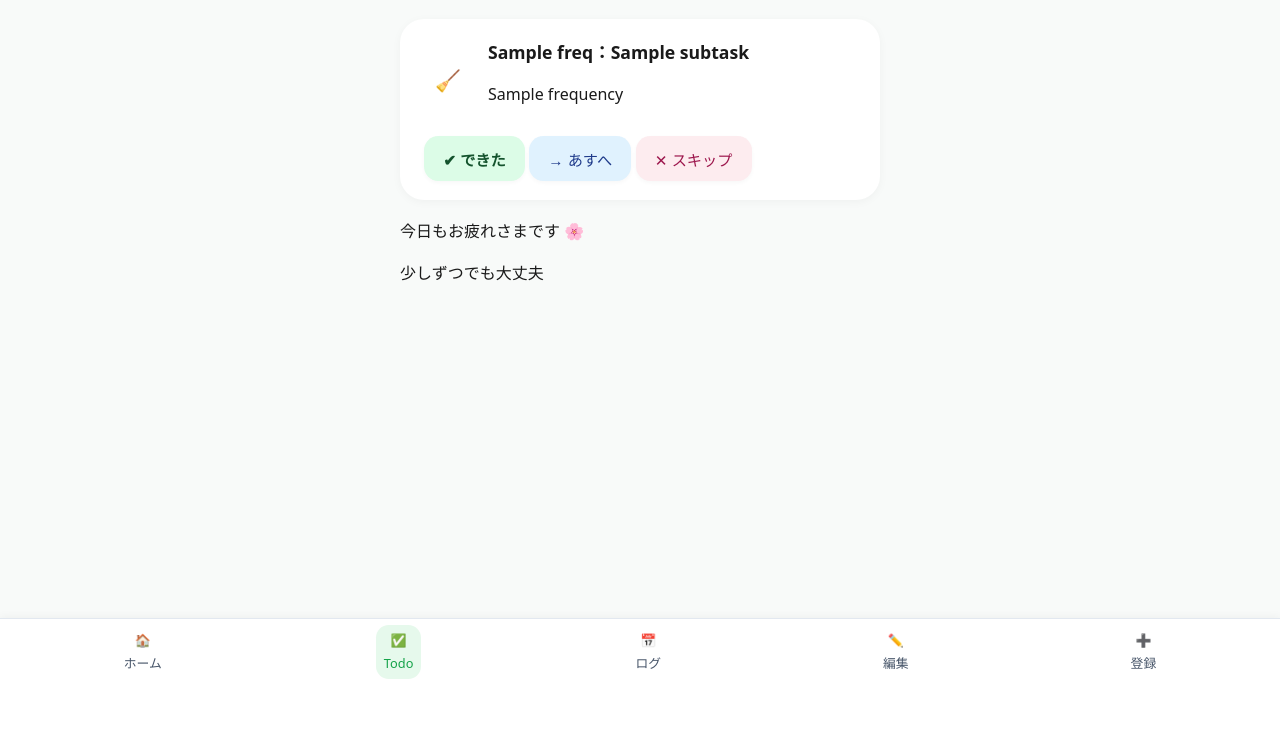
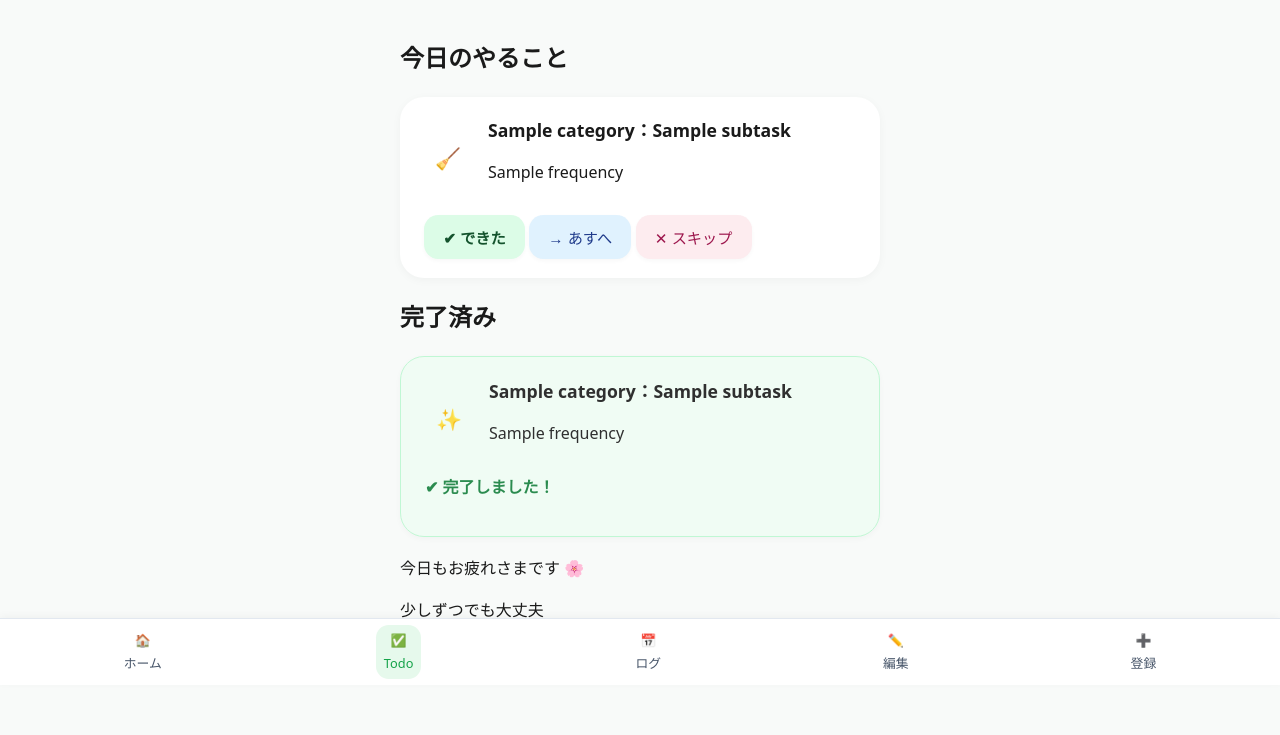
Before and after one commit to ikucha-portfolio/zubo_raku_v2, a Flask app: template templates/todo.html in a window 1280 px wide. Shown: the part 115-850 px from the top of the page. Before the commit the page ends 794 px from the top, so only its background shows below. Run offline with Flask 3, Linux system fonts and the light colour scheme; the template is opened without the code that fills it: most values are stand-ins (such as "Sample title", 1, 10 or a date in 2020).

Commit message:
TODOページ動作確認

```diff
--- a/app.py
+++ b/app.py
@@ -102,19 +102,28 @@ def todo():
     rows = cur.fetchall()
     conn.close()
 
-    # 🗂 カテゴリごとにまとめる
-    from collections import defaultdict
-    grouped_tasks = defaultdict(list)
+    # 🧩 完了・未完了に分ける
+    incomplete_tasks = []
+    completed_tasks = []
 
     for row in rows:
-        grouped_tasks[row["category"]].append({
+        task_data = {
             "id": row["subtask_id"],
+            "category": row["category"],
             "subtask": row["subtask"],
-            "frequency": row["frequency"],
-            "is_completed": row["is_completed"]
-        })
+            "frequency": row["frequency"]
+        }
+        if row["is_completed"] == 1:
+            completed_tasks.append(task_data)
+        else:
+            incomplete_tasks.append(task_data)
 
-    return render_template('todo.html', today=today, grouped_tasks=grouped_tasks)
+    return render_template(
+        'todo.html',
+        today=today,
+        incomplete_tasks=incomplete_tasks,
+        completed_tasks=completed_tasks
+    )
 
 
 
--- a/templates/todo.html
+++ b/templates/todo.html
@@ -16,25 +16,14 @@
 
   <!-- メインコンテンツ -->
   <main class="main-content">
-{% for category, tasks in grouped_tasks.items() %}
-    {% for task in tasks %}
-        {% if task.is_completed %}
-            <section class="task-card completed">
-                <div class="task-header">
-                    <div class="icon-area">🧹</div>
-                    <div>
-                        <h2>{{ category }}：{{ task.subtask }}</h2>
-                        <p>{{ task.frequency }}</p>
-                    </div>
-                </div>
-                <p class="completed-text">✔ 完了しました！</p>
-            </section>
-        {% else %}
+<!-- 🔹未完了タスク -->
+  <h2 class="section-title">今日のやること</h2>
+  {% for task in incomplete_tasks %}
     <section class="task-card">
       <div class="task-header">
         <div class="icon-area">🧹</div>
         <div>
-                        <h2>{{ category }}：{{ task.subtask }}</h2>
+          <h2>{{ task.category }}：{{ task.subtask }}</h2>
           <p>{{ task.frequency }}</p>
         </div>
       </div>
@@ -44,8 +33,21 @@
         <button type="submit" name="status" value="skip" class="btn skip">✕ スキップ</button>
       </form>
     </section>
-        {% endif %}
   {% endfor %}
+
+  <!-- 🔸完了タスク -->
+  <h2 class="section-title">完了済み</h2>
+  {% for task in completed_tasks %}
+    <section class="task-card completed">
+      <div class="task-header">
+        <div class="icon-area">✨</div>
+        <div>
+          <h2>{{ task.category }}：{{ task.subtask }}</h2>
+          <p>{{ task.frequency }}</p>
+        </div>
+      </div>
+      <p class="completed-text">✔ 完了しました！</p>
+    </section>
   {% endfor %}
 
 
```
Lines whose indentation alone changed are shown as unchanged.
